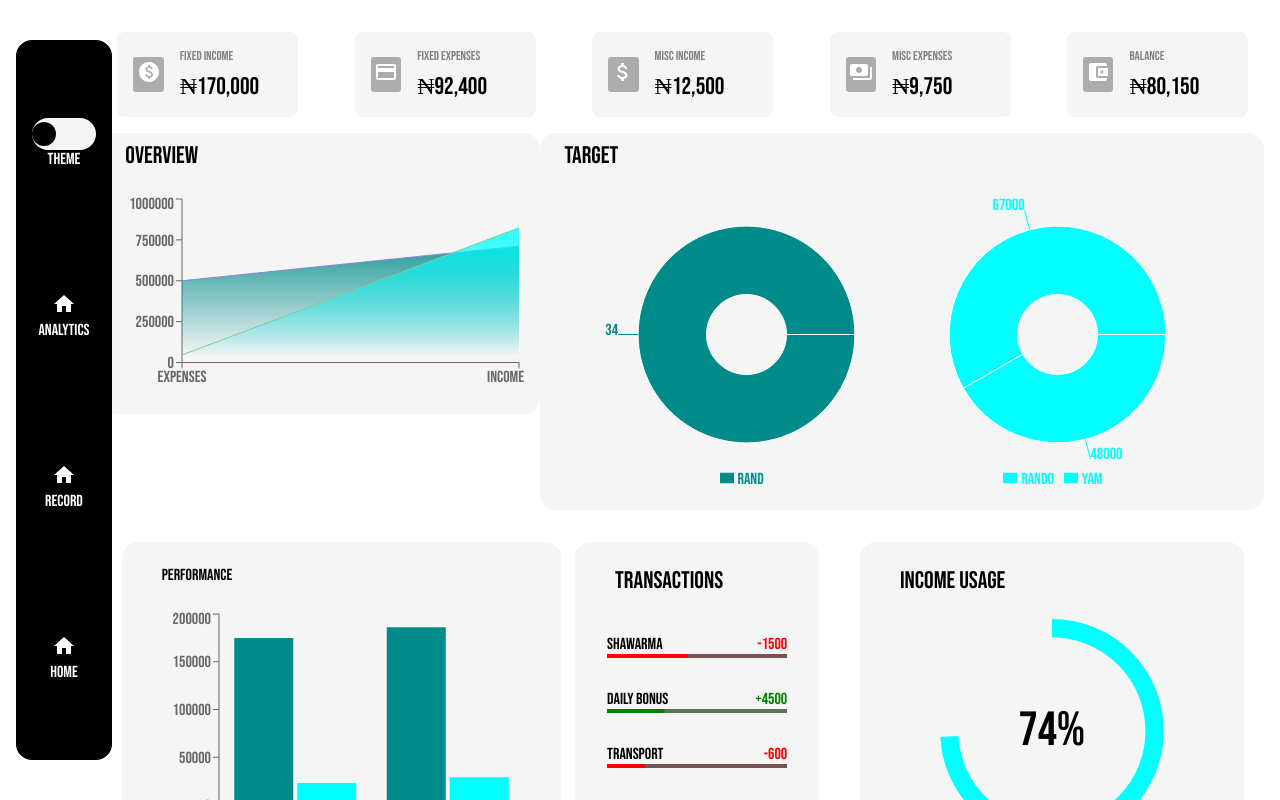
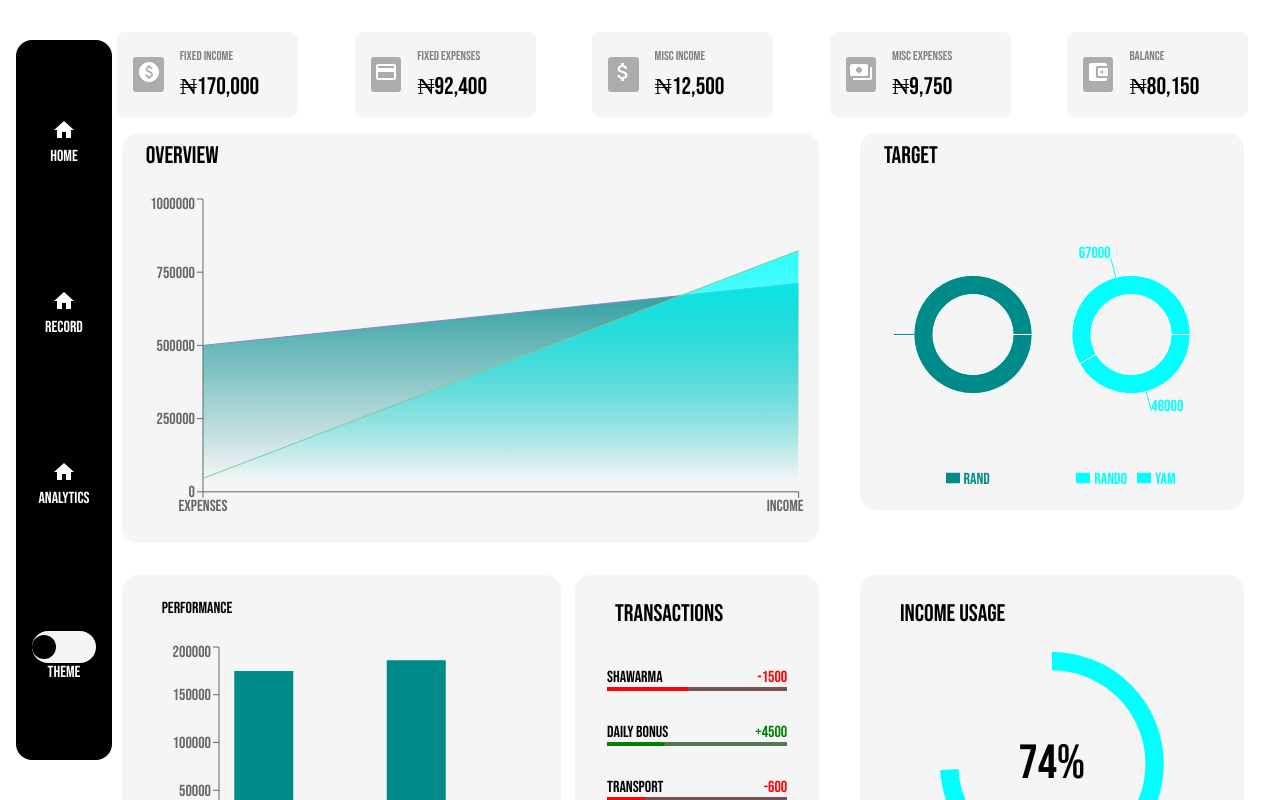
Before and after one commit to dhani-el/flexdashboard, a React app: page / in a window 1280 px wide. Both pictures are taken after a click on the element "ANALYTICS". Shown: the top 800 px of the page. Built offline with nearby package versions, Linux system fonts and the light colour scheme.

Commit message:
Implement minor ui changes

```diff
--- a/src/Analytics/Styles/index.css
+++ b/src/Analytics/Styles/index.css
@@ -258,7 +258,6 @@
   background-color: whitesmoke;
 }
 #analyticsContainer.light #overviewAndExpectationsDiv #expectationsDiv {
-  width: 100%;
   padding: 1rem;
   border-radius: 1rem;
   background-color: whitesmoke;
@@ -437,14 +436,14 @@
     border-radius: 1rem;
     background-color: black;
   }
-  #analyticsContainer #overviewAndExpectationsDiv #expectationsDiv {
+  #analyticsContainer #overviewAndExpectationsDiv div#expectationsDiv {
     width: 33%;
     height: 25%;
     padding-right: 2rem;
     border-radius: 1rem;
     background-color: black;
   }
-  #analyticsContainer #overviewAndExpectationsDiv #expectationsDiv .subExpectation {
+  #analyticsContainer #overviewAndExpectationsDiv div#expectationsDiv .subExpectation {
     width: 45%;
     height: 98%;
   }
--- a/src/Analytics/Styles/index.scss
+++ b/src/Analytics/Styles/index.scss
@@ -293,7 +293,6 @@ $light-icon-background-color:rgb(172, 172, 172);
 
         }
         #expectationsDiv{
-            width: 100%;
             padding: $default-paddng;
             border-radius: $default-border-radius;
             background-color:$light-card-background-color;
@@ -506,7 +505,7 @@ $light-icon-background-color:rgb(172, 172, 172);
                 border-radius: $default-border-radius;
                 background-color: $card-background-color;
             }
-            #expectationsDiv{
+            div#expectationsDiv{
                 width: 33%;
                 height: 25%;
                 padding-right: calc($default-paddng * 2);
--- a/src/Navigation/style/index.css
+++ b/src/Navigation/style/index.css
@@ -76,7 +76,7 @@
     position: fixed;
     top: 5%;
     left: 1rem;
-    flex-direction: column-reverse;
+    flex-direction: column;
     width: -moz-fit-content;
     width: fit-content;
     height: 90%;
--- a/src/Navigation/style/index.scss
+++ b/src/Navigation/style/index.scss
@@ -82,7 +82,7 @@ $landscape-background-color : black;
             position: fixed;
             top: 5%;
             left: 1rem;
-            flex-direction: column-reverse;
+            flex-direction: column;
             width: fit-content;
             height: 90%;
             justify-content: space-around;
```
Also changed, not shown: 2 other files (tests, documents, lock files or other folders).
